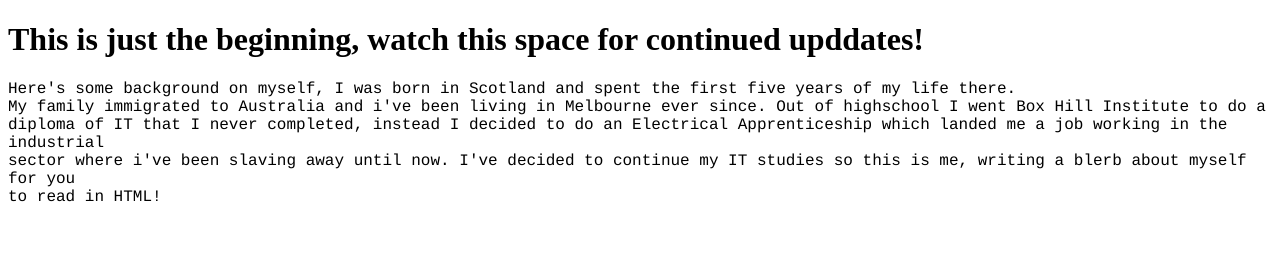
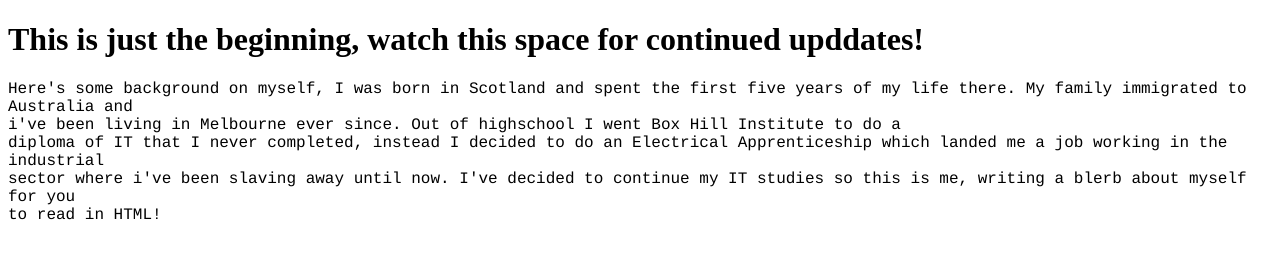
Before and after one commit to Terminal-Est/Terminal-Est.github.io, a plain HTML site: page index.html in a window 1280 px wide. Drawn offline with Linux system fonts and the light colour scheme.

Commit message:
Update index.html

```diff
--- a/index.html
+++ b/index.html
@@ -2,8 +2,7 @@
 <html>
 	<body>
 		<h1>This is just the beginning, watch this space for continued upddates!</h1>
-		<p style="font-family:courier;">Here's some background on myself, I was born in Scotland and spent the first five years of my life there.<br>
-		My family immigrated to Australia and i've been living in Melbourne ever since. Out of highschool I went Box Hill Institute to do a <br>
+		<p style="font-family:courier;">Here's some background on myself, I was born in Scotland and spent the first five years of my life there. My family immigrated to Australia and <br>i've been living in Melbourne ever since. Out of highschool I went Box Hill Institute to do a <br>
 		diploma of IT that I never completed, instead I decided to do an Electrical Apprenticeship which landed me a job working in the industrial<br>
 		sector where i've been slaving away until now. I've decided to continue my IT studies so this is me, writing a blerb about myself for you<br>
 		to read in HTML!</p>
```
